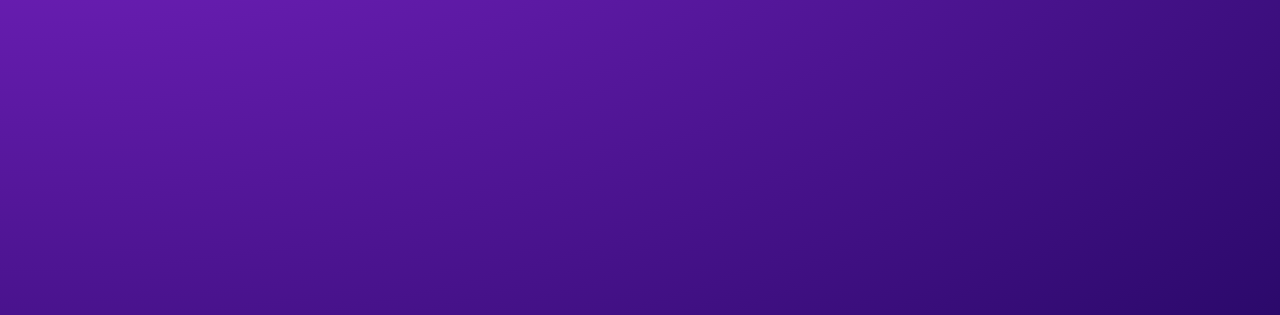
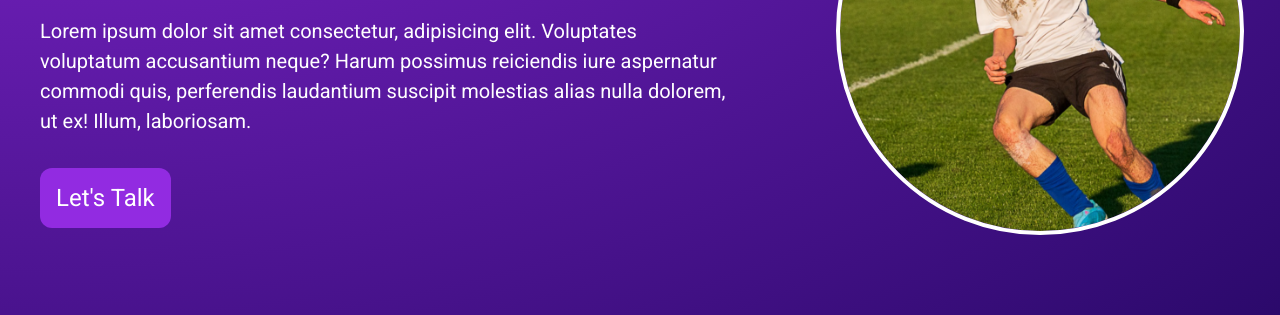
Before and after one commit to Daniel-Petrie/portfolio, a Gatsby site: page / in a window 1280 px wide. Shown: the part 485-800 px from the top of the page. Built offline with nearby package versions, Linux system fonts and the light colour scheme; Gatsby itself is replaced by a stand-in of ours.

Commit message:
added animations using framer motion

```diff
--- a/package.json
+++ b/package.json
@@ -13,6 +13,7 @@
     "test": "echo \"Write tests! -> https://gatsby.dev/unit-testing\" && exit 1"
   },
   "dependencies": {
+    "framer-motion": "^10.12.4",
     "gatsby": "^5.9.0",
     "react": "^18.2.0",
     "react-dom": "^18.2.0"
--- /dev/null
+++ b/src/components/Hero.tsx
@@ -0,0 +1,59 @@
+import React from 'react'
+import { motion } from 'framer-motion'
+
+function Hero() {
+  return (
+    <section className="hero-section">
+      <div className="hero-section-left">
+        <motion.div
+          initial={{ x: '-100vw' }}
+          animate={{ x: 0 }}
+          transition={{ type: 'tween' }}
+        >
+          <h1 className="hero-title">Hi, I'm Daniel Petrie</h1>
+        </motion.div>
+        <motion.h2
+          initial={{ x: '-100vw' }}
+          animate={{ x: 0 }}
+          transition={{ type: 'tween', delay: 0.2 }}
+          className="hero-desc"
+        >
+          Full-Stack Developer
+        </motion.h2>
+        <motion.p
+          className="hero-para"
+          initial={{ x: '-100vw' }}
+          animate={{ x: 0 }}
+          transition={{ type: 'tween', delay: 0.3 }}
+        >
+          Lorem ipsum dolor sit amet consectetur, adipisicing elit. Voluptates
+          voluptatum accusantium neque? Harum possimus reiciendis iure
+          aspernatur commodi quis, perferendis laudantium suscipit molestias
+          alias nulla dolorem, ut ex! Illum, laboriosam.
+        </motion.p>
+        <motion.button
+          initial={{ x: '-100vw' }}
+          animate={{ x: 0 }}
+          transition={{ type: 'tween', delay: 0.4 }}
+          className="hero-button"
+        >
+          Let's Talk
+        </motion.button>
+      </div>
+      <motion.div
+        className="hero-section-right"
+        initial={{ x: '100vw' }}
+        transition={{ type: 'tween' }}
+        animate={{ x: 0 }}
+      >
+        <img
+          src="/football.png"
+          alt="myself playing football"
+          className="football-image"
+        />
+      </motion.div>
+    </section>
+  )
+}
+
+export default Hero
--- a/src/components/Navbar.tsx
+++ b/src/components/Navbar.tsx
@@ -8,7 +8,8 @@ function Navbar() {
       <div className="links">
         <Link to="/">Home</Link>
         <Link to="/about">About</Link>
-        <Link to="/projects">Portfolio Projects</Link>
+        <Link to="/projects">Projects</Link>
+        <Link to="/contact">Contact</Link>
       </div>
     </nav>
   )
--- a/src/pages/index.tsx
+++ b/src/pages/index.tsx
@@ -1,13 +1,12 @@
 import * as React from 'react'
 import Navbar from '../components/Navbar'
 import Layout from '../components/Layout'
+import Hero from '../components/Hero'
 
 export default function Home() {
   return (
     <Layout>
-      <section>
-        <div>Hello world!</div>
-      </section>
+      <Hero />
     </Layout>
   )
 }
--- a/src/styles/global.css
+++ b/src/styles/global.css
@@ -36,6 +36,10 @@ nav {
   margin: 40px auto;
 }
 
+nav h1 {
+  font-size: 24px;
+}
+
 nav .links {
   display: inline-block;
   text-align: right;
@@ -43,7 +47,59 @@ nav .links {
 
 nav a {
   display: inline-block;
-  margin-left: 20px;
+  margin-left: 40px;
   font-weight: 400;
   padding-bottom: 8px;
+  font-size: 24px;
 }
+
+/* HERO */
+
+.hero-section {
+  display: flex;
+  align-items: center;
+  justify-content: space-between;
+}
+
+.hero-section-left {
+  margin-top: 200px;
+  max-width: 750px;
+  margin-right: 100px;
+}
+
+.hero-title {
+  font-size: 76px;
+  margin-bottom: 8px;
+}
+
+.hero-desc {
+  font-size: 40px;
+  margin-bottom: 32px;
+}
+
+.hero-para {
+  font-size: 20px;
+  margin-bottom: 32px;
+}
+
+.hero-button {
+  background-color: rgba(146,43,225,1);
+  color: #fff;
+  font-size: 24px;
+  border-radius: 12px;
+  padding: 16px;
+  border: none;
+  cursor: pointer;
+}
+
+.hero-button:active {
+  transform: scale(1.1);
+}
+
+.football-image {
+  margin-top: 200px;
+  width: 100%;
+  min-width: 400px;
+  border-radius: 50%;
+  outline: 4px solid #fff;
+}
```
Also changed, not shown: static/football.png (added), 1 other file.
